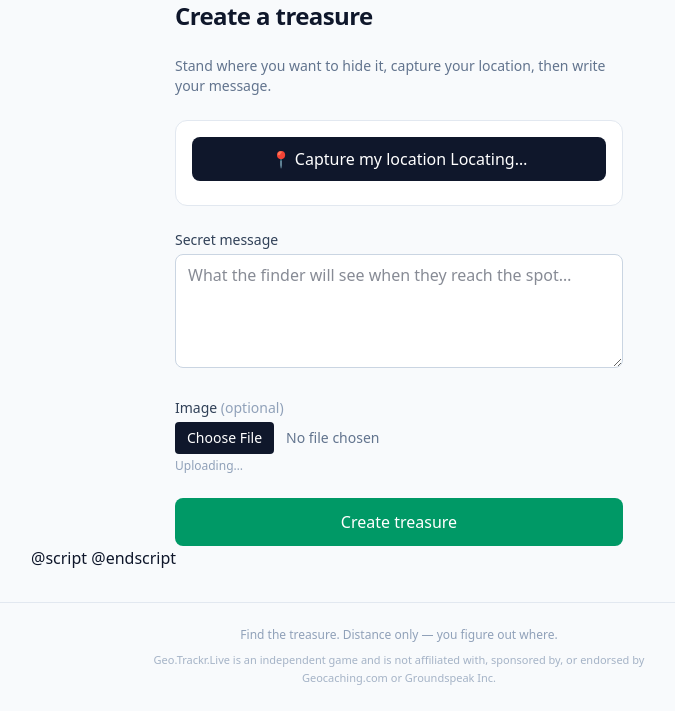
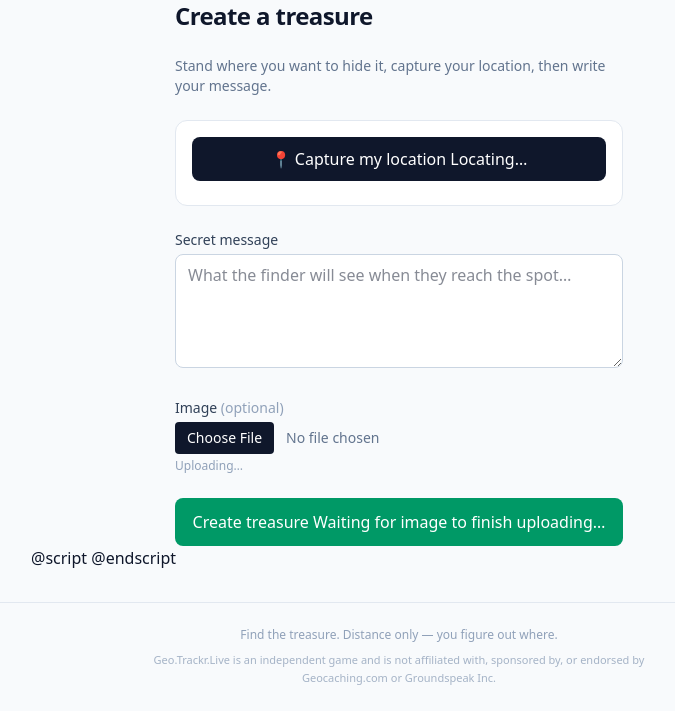
Before and after one commit to CyberSecDef/geo-trackr-live, a Laravel app: page /treasures/create in a window 1280 px wide. Shown: the part 89-800 px from the top of the page, without its empty margins (241-916 px from the left). Run offline with Laravel 12, Linux system fonts and the light colour scheme; a user stored in the database is signed in; data comes from the database, SQL or seed files in the repository; style sheets or scripts are compiled from the project's sources; some libraries are stand-ins or nearby versions.

Commit message:
Prevent creating a treasure before its image finishes uploading
A quick "Create" tap could submit before Livewire finished uploading the
selected photo, so the treasure was created with no image and the upload
was left orphaned in livewire-tmp. Disable the submit button (and show a
"waiting" label) while the photo upload is in flight via wire:target.

Co-Authored-By: Claude Opus 4.8 (1M context) <noreply@anthropic.com>
Claude-Session: https://claude.ai/code/session_01JWtewiCtpgFoWBz6Dzeh7U

```diff
--- a/resources/views/livewire/create-treasure.blade.php
+++ b/resources/views/livewire/create-treasure.blade.php
@@ -96,9 +96,13 @@
                 @error('photo') <p class="text-sm text-red-600 dark:text-red-400">{{ $message }}</p> @enderror
             </div>
 
-            <button type="submit" wire:loading.attr="disabled"
+            {{-- Disable submit while the image is still uploading, otherwise a
+                 quick tap can create the treasure before the photo is attached
+                 (the upload lands orphaned and the treasure has no image). --}}
+            <button type="submit" wire:loading.attr="disabled" wire:target="photo, save"
                     class="w-full rounded-lg bg-emerald-600 px-4 py-3 font-medium text-white disabled:opacity-50 dark:bg-emerald-500">
-                Create treasure
+                <span wire:loading.remove wire:target="photo">Create treasure</span>
+                <span wire:loading wire:target="photo">Waiting for image to finish uploading…</span>
             </button>
         </form>
 
```
